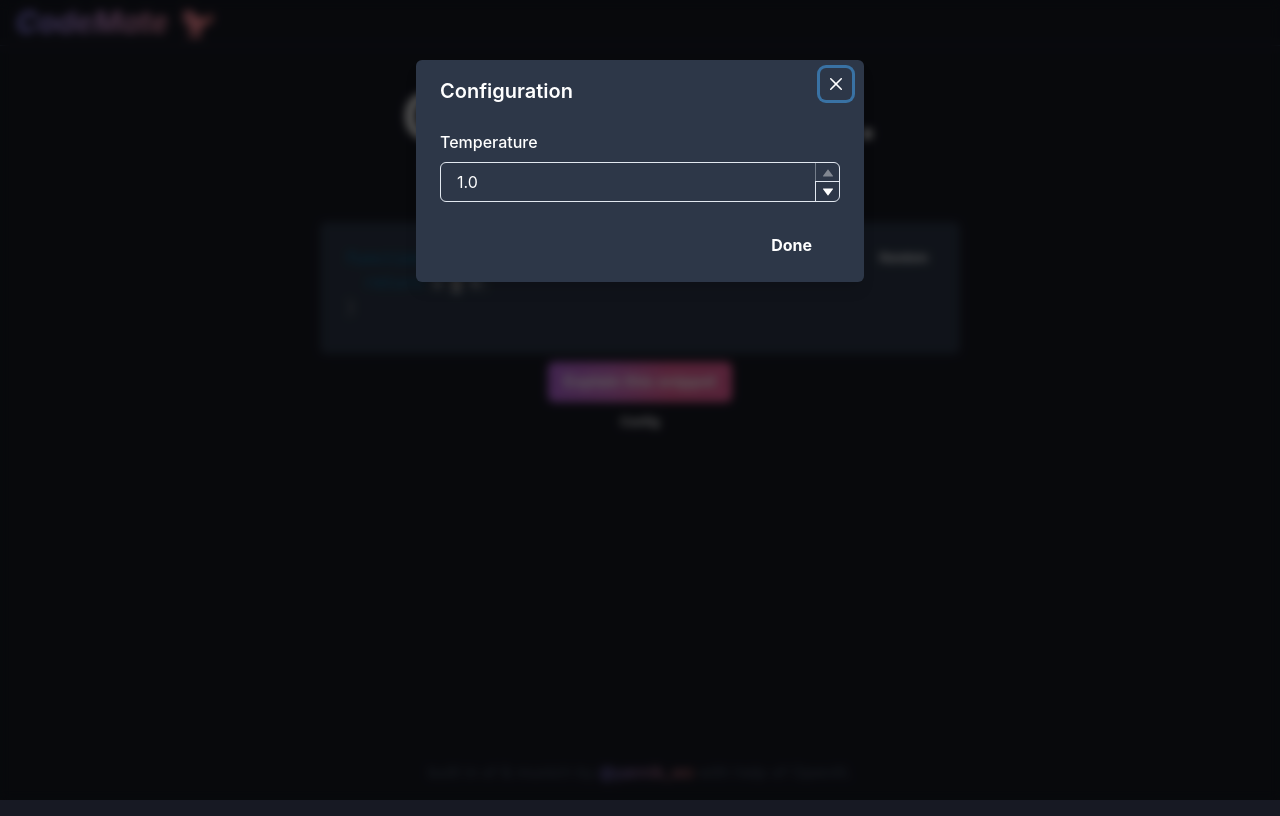
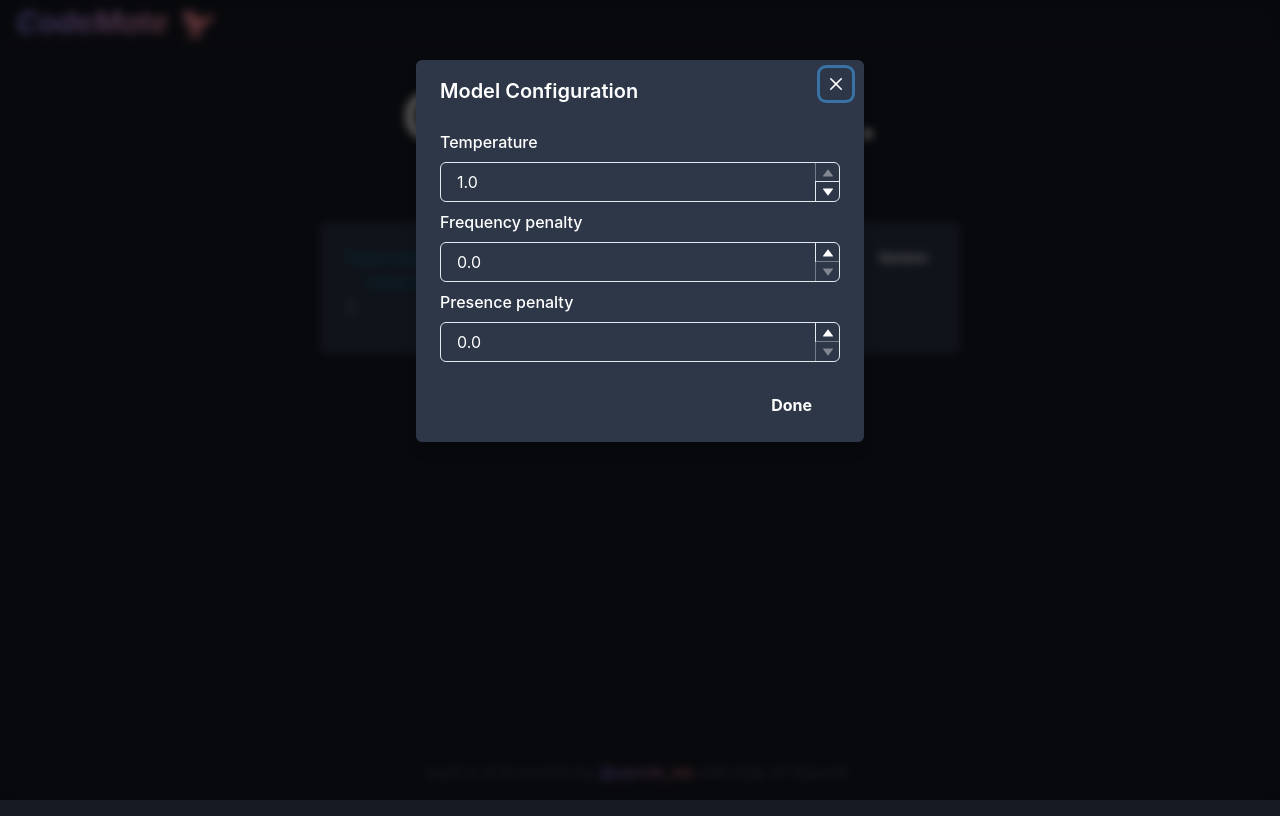
Before and after one commit to yannikw23/codemate, a Next.js app: page / in a window 1280 px wide. Both pictures are taken after a click on the button "Config". Built offline with nearby package versions, Linux system fonts and the light colour scheme.

Commit message:
Add config fields for frequencyPenalty &  presencePenalty

```diff
--- a/src/components/Config.jsx
+++ b/src/components/Config.jsx
@@ -14,6 +14,9 @@ import {
   NumberInput,
   NumberInputField,
   NumberInputStepper,
+  Stack,
+  Text,
+  Tooltip,
 } from '@chakra-ui/react';
 import React from 'react';
 import { track } from '../lib/utils/analytics';
@@ -33,12 +36,21 @@ const Config = ({ params, setParams, isOpen, onClose }) => {
       <Modal isOpen={isOpen} onClose={onClose}>
         <ModalOverlay bgColor='blackAlpha.700' backdropFilter='auto' backdropBlur='5px' />
         <ModalContent bgColor='gray.700' color='white'>
-          <ModalHeader>Configuration</ModalHeader>
+          <ModalHeader>Model Configuration</ModalHeader>
           <ModalCloseButton />
 
           <ModalBody>
+            <Stack>
               <FormControl>
+                <Tooltip
+                  label='Controls randomness: Lowering results in less random completions. As the temperature approaches zero, the model will become
+                deterministic and repetitive. (source: OpenAI)'
+                  bgColor='gray.800'
+                  hasArrow
+                  placement='auto-start'
+                >
                   <FormLabel htmlFor='amount'>Temperature</FormLabel>
+                </Tooltip>
                 <NumberInput
                   max={1}
                   min={0}
@@ -54,6 +66,64 @@ const Config = ({ params, setParams, isOpen, onClose }) => {
                   </NumberInputStepper>
                 </NumberInput>
               </FormControl>
+
+              <FormControl>
+                <Tooltip
+                  label="How much to penalize new tokens
+                based on their existing frequency in the
+                text so far. Decreases the model's
+                likelihood to repeat the same line
+                verbatim. (source: OpenAI)"
+                  bgColor='gray.800'
+                  hasArrow
+                  placement='auto-start'
+                >
+                  <FormLabel htmlFor='amount'>Frequency penalty</FormLabel>
+                </Tooltip>
+                <NumberInput
+                  max={2}
+                  min={0}
+                  step={0.1}
+                  onChange={(value) => handleSetParams('frequencyPenalty', value)}
+                  defaultValue={0}
+                  value={params?.frequencyPenalty}
+                >
+                  <NumberInputField id='amount' />
+                  <NumberInputStepper>
+                    <NumberIncrementStepper />
+                    <NumberDecrementStepper />
+                  </NumberInputStepper>
+                </NumberInput>
+              </FormControl>
+
+              <FormControl>
+                <Tooltip
+                  label="How much to penalize new tokens
+                  based on whether they appear in the
+                  text so far. Increases the model's
+                  likelihood to talk about new topics. (source: OpenAI)"
+                  bgColor='gray.800'
+                  hasArrow
+                  placement='auto-start'
+                >
+                  <FormLabel htmlFor='amount'>Presence penalty</FormLabel>
+                </Tooltip>
+                <NumberInput
+                  max={2}
+                  min={0}
+                  step={0.1}
+                  onChange={(value) => handleSetParams('presencePenalty', value)}
+                  defaultValue={0}
+                  value={params?.presencePenalty}
+                >
+                  <NumberInputField id='amount' />
+                  <NumberInputStepper>
+                    <NumberIncrementStepper />
+                    <NumberDecrementStepper />
+                  </NumberInputStepper>
+                </NumberInput>
+              </FormControl>
+            </Stack>
           </ModalBody>
 
           <ModalFooter>
--- a/src/pages/api/code/explainCode.js
+++ b/src/pages/api/code/explainCode.js
@@ -38,8 +38,8 @@ const getExplanationFromOpenAI = async (code, params) => {
     temperature: convert_to_float(params?.temperature) || 1,
     max_tokens: MAX_TOKENS,
     top_p: 1.0,
-    frequency_penalty: 0.0,
-    presence_penalty: 0.0,
+    frequency_penalty: convert_to_float(params?.frequencyPenalty) || 0.0,
+    presence_penalty: convert_to_float(params?.presencePenalty) || 0.0,
     stop: ['"""'],
   });
 
```
Lines whose indentation alone changed are shown as unchanged.
